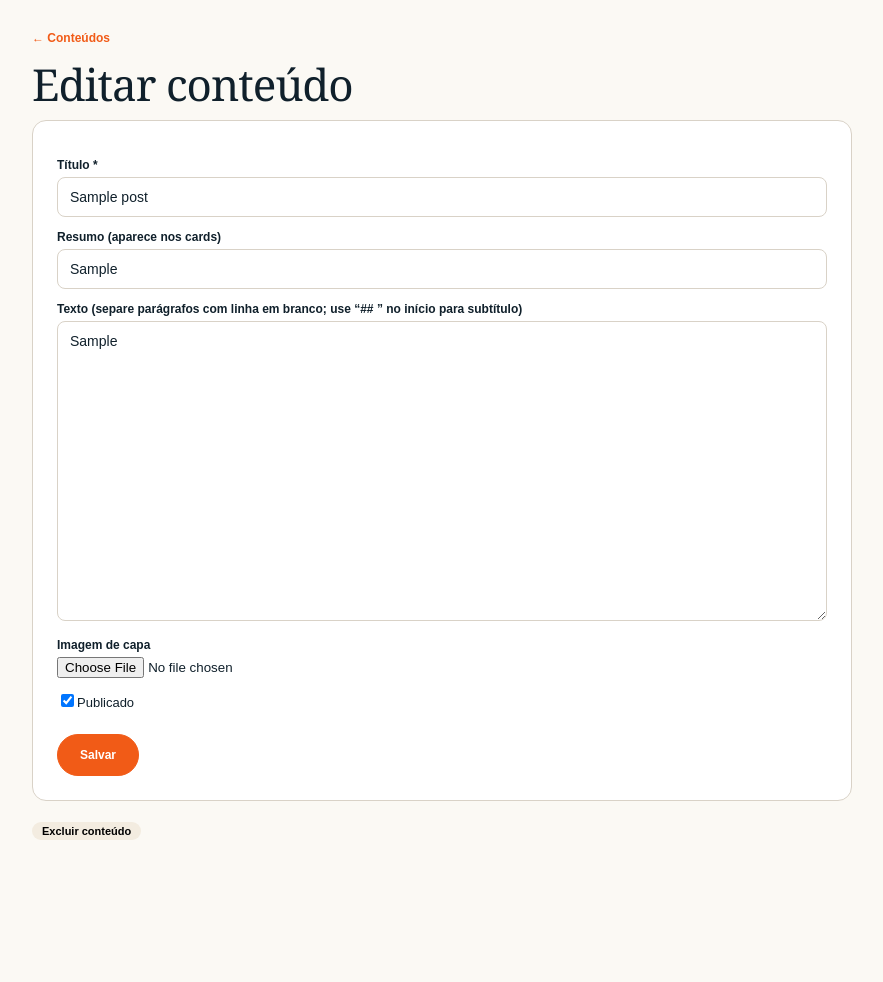
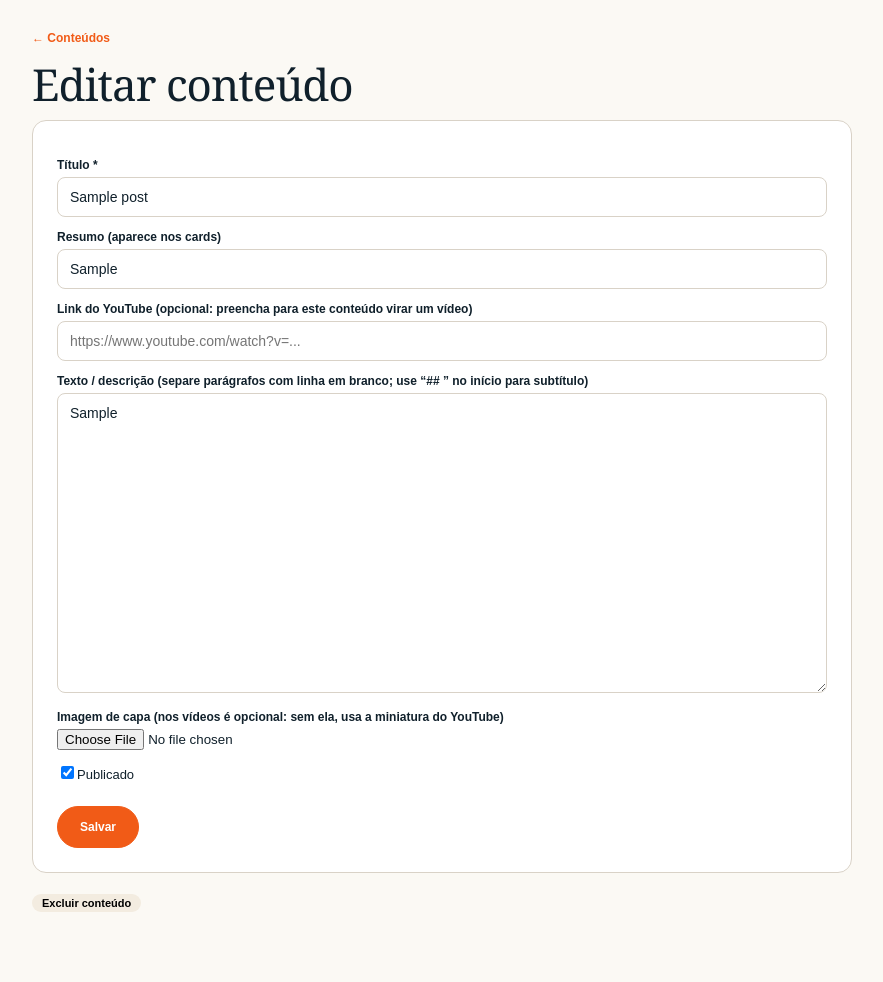
Before and after one commit to leanttro/leanttro_cd, a Flask app: page /admin/post/1 in a window 1280 px wide. Shown: the whole page, without its empty margins (48-931 px from the left). Before the commit the page ends 840 px from the top, so only its background shows below. Run offline with Flask 3, Linux system fonts and the light colour scheme; the visitor is signed in with stand-in values (Sample User, id 1); tables that the repository leaves empty hold one stand-in row (values such as "Sample post").

Commit message:
Update admin_post.html

```diff
--- a/templates/admin_post.html
+++ b/templates/admin_post.html
@@ -5,8 +5,9 @@
 <form method="post" enctype="multipart/form-data" class="x-card" style="max-width:820px">{{ csrf_input() }}
 <label>Título *</label><input name="titulo" required maxlength="200" value="{{ p.titulo if p else '' }}">
 <label>Resumo (aparece nos cards)</label><input name="resumo" maxlength="300" value="{{ p.resumo if p and p.resumo else '' }}">
-<label>Texto (separe parágrafos com linha em branco; use “## ” no início para subtítulo)</label><textarea name="corpo" style="min-height:300px">{{ p.corpo if p else '' }}</textarea>
-<label>Imagem de capa</label>{% if p and tem_img('capa-%d'|format(p.id)) %}<img class="x-thumb" src="{{ img_url('capa-%d'|format(p.id), 300) }}" alt=""><br>{% endif %}<input type="file" name="capa" accept="image/*">
+<label>Link do YouTube (opcional: preencha para este conteúdo virar um vídeo)</label><input name="video" maxlength="300" placeholder="https://www.youtube.com/watch?v=..." value="{{ ('https://www.youtube.com/watch?v=' ~ p.video) if p and p.video else '' }}">
+<label>Texto / descrição (separe parágrafos com linha em branco; use “## ” no início para subtítulo)</label><textarea name="corpo" style="min-height:300px">{{ p.corpo if p else '' }}</textarea>
+<label>Imagem de capa (nos vídeos é opcional: sem ela, usa a miniatura do YouTube)</label>{% if p and tem_img('capa-%d'|format(p.id)) %}<img class="x-thumb" src="{{ img_url('capa-%d'|format(p.id), 300) }}" alt=""><br>{% endif %}<input type="file" name="capa" accept="image/*">
 <label class="x-check"><input type="checkbox" name="publicado" value="1"{{ ' checked' if p and p.publicado }}><span>Publicado</span></label>
 <button class="btn" type="submit">Salvar</button></form>
 {% if p %}<form method="post" action="/admin/post/{{ p.id }}/excluir" onsubmit="return confirm('Excluir este conteúdo?')">{{ csrf_input() }}<button class="x-pill" style="border:0;cursor:pointer">Excluir conteúdo</button></form>{% endif %}</div>{% endblock %}
```
